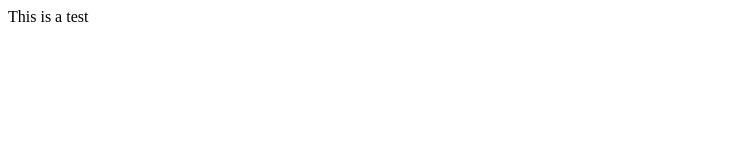
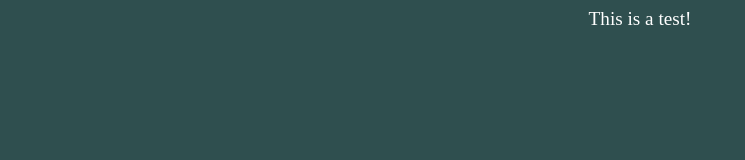
Before and after one commit to zahngol/zahngol.github.io, a plain HTML site: page index.html in a window 1280 px wide. Shown: the whole page, without its empty margins (0-745 px from the left). Drawn offline with Linux system fonts and the light colour scheme.

Commit message:
First attempt at formating/styling

```diff
--- a/index.html
+++ b/index.html
@@ -1 +1,10 @@
-This is a test
+<html>
+    <head>
+        <link rel="stylesheet" href="stylesheet.css">
+    </head>
+    <body>
+        <div class="content">
+            <p>This is a test!</p>
+        </div>
+    </body>
+</html>
--- /dev/null
+++ b/stylesheet.css
@@ -0,0 +1,9 @@
+body {
+    background-color: darkslategrey;
+}
+
+.content {
+    color: white;
+    text-align: center;
+    font-size: larger;
+}
```
